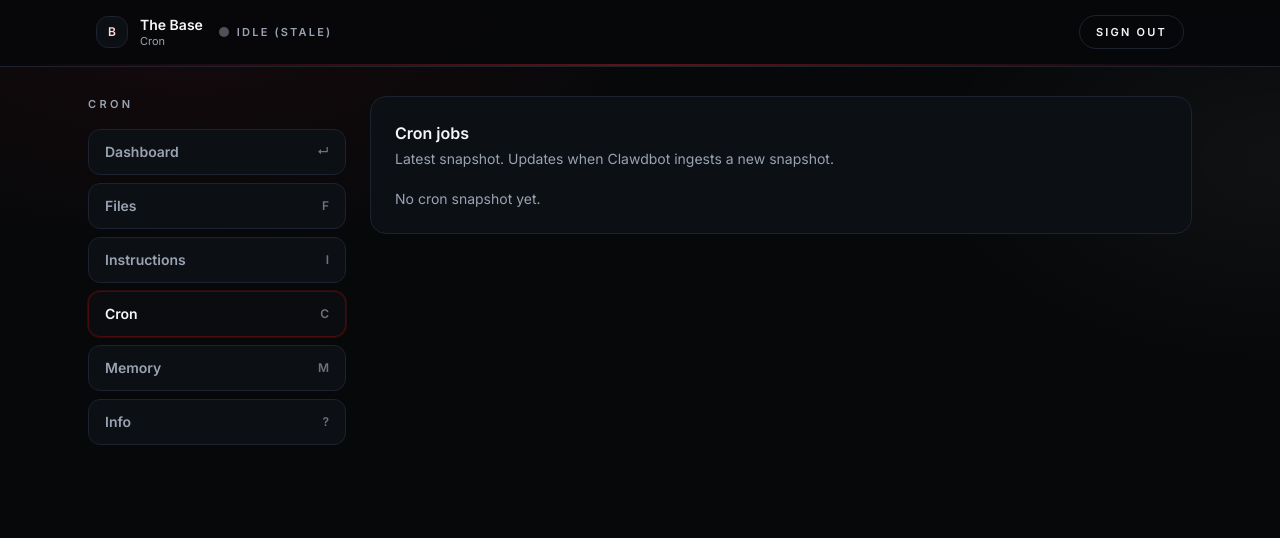
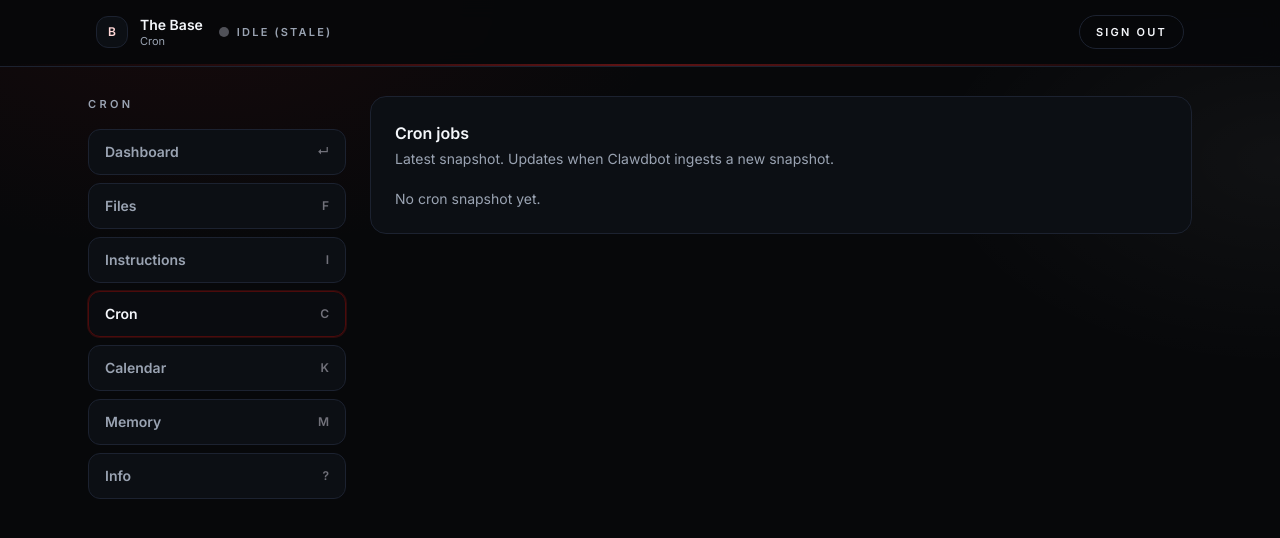
Before and after one commit to Jihzza/theBase-Dashboard, a React (Vite) app: page /app/cron in a window 1280 px wide. Shown: the top 538 px of the page. Built offline with nearby package versions, Linux system fonts and the light colour scheme; no server answers; the database is empty.

Commit message:
Add Calendar tab and page placeholder

```diff
--- a/src/components/SidebarNav.tsx
+++ b/src/components/SidebarNav.tsx
@@ -30,6 +30,10 @@ export function SidebarNav() {
         <span>Cron</span>
         <span className="text-xs text-zinc-500">C</span>
       </NavLink>
+      <NavLink to="/app/calendar" className={linkClass}>
+        <span>Calendar</span>
+        <span className="text-xs text-zinc-500">K</span>
+      </NavLink>
       <NavLink to="/app/memory" className={linkClass}>
         <span>Memory</span>
         <span className="text-xs text-zinc-500">M</span>
--- a/src/main.tsx
+++ b/src/main.tsx
@@ -9,6 +9,7 @@ import CronPage from "@/pages/Cron";
 import InstructionsPage from "@/pages/Instructions";
 import MemoryPage from "@/pages/Memory";
 import FilesPage from "@/pages/Files";
+import CalendarPage from "@/pages/Calendar";
 
 function App() {
   return (
@@ -22,6 +23,7 @@ function App() {
         <Route path="/app/instructions" element={<InstructionsPage />} />
         <Route path="/app/memory" element={<MemoryPage />} />
         <Route path="/app/files" element={<FilesPage />} />
+        <Route path="/app/calendar" element={<CalendarPage />} />
         <Route path="*" element={<Navigate to="/app" replace />} />
       </Routes>
     </BrowserRouter>
--- /dev/null
+++ b/src/pages/Calendar.tsx
@@ -0,0 +1,51 @@
+import { AppLayout } from "@/components/AppLayout";
+import { AppShell } from "@/components/AppShell";
+import { Panel } from "@/components/Panel";
+import { SectionHeader } from "@/components/SectionHeader";
+import { TopNav } from "@/components/TopNav";
+
+const days = ["Mon", "Tue", "Wed", "Thu", "Fri", "Sat", "Sun"];
+
+export default function CalendarPage() {
+  return (
+    <AppShell>
+      <TopNav title="Calendar" />
+
+      <AppLayout title="Calendar">
+        <SectionHeader
+          title="Calendar"
+          subtitle="Monthly overview and upcoming items (coming soon)."
+        />
+
+        <Panel title="This month" subtitle="Preview layout — events integration next.">
+          <div className="grid gap-3">
+            <div className="grid grid-cols-7 gap-2 text-xs font-semibold text-muted">
+              {days.map((d) => (
+                <div key={d} className="text-center">{d}</div>
+              ))}
+            </div>
+            <div className="grid grid-cols-7 gap-2">
+              {Array.from({ length: 35 }).map((_, i) => (
+                <div
+                  key={i}
+                  className="aspect-square rounded-lg border border-border bg-surface p-2 text-xs text-muted"
+                >
+                  <div className="text-[11px] font-semibold text-ink">{i + 1}</div>
+                </div>
+              ))}
+            </div>
+          </div>
+        </Panel>
+
+        <div className="mt-6 grid gap-6 lg:grid-cols-2">
+          <Panel title="Upcoming" subtitle="Next 7 days">
+            <p className="text-sm text-muted">No events connected yet.</p>
+          </Panel>
+          <Panel title="Notes" subtitle="Planning & focus">
+            <p className="text-sm text-muted">Add calendar data source to populate this view.</p>
+          </Panel>
+        </div>
+      </AppLayout>
+    </AppShell>
+  );
+}
--- a/src/pages/Dashboard.tsx
+++ b/src/pages/Dashboard.tsx
@@ -97,6 +97,9 @@ export default function DashboardPage() {
                 </Link>
                 <Link to="/app/cron" className="text-sm font-semibold text-ink underline underline-offset-4">
                   Cron
+                </Link>
+                <Link to="/app/calendar" className="text-sm font-semibold text-ink underline underline-offset-4">
+                  Calendar
                 </Link>
                 <Link to="/app/memory" className="text-sm font-semibold text-ink underline underline-offset-4">
                   Memory
```
